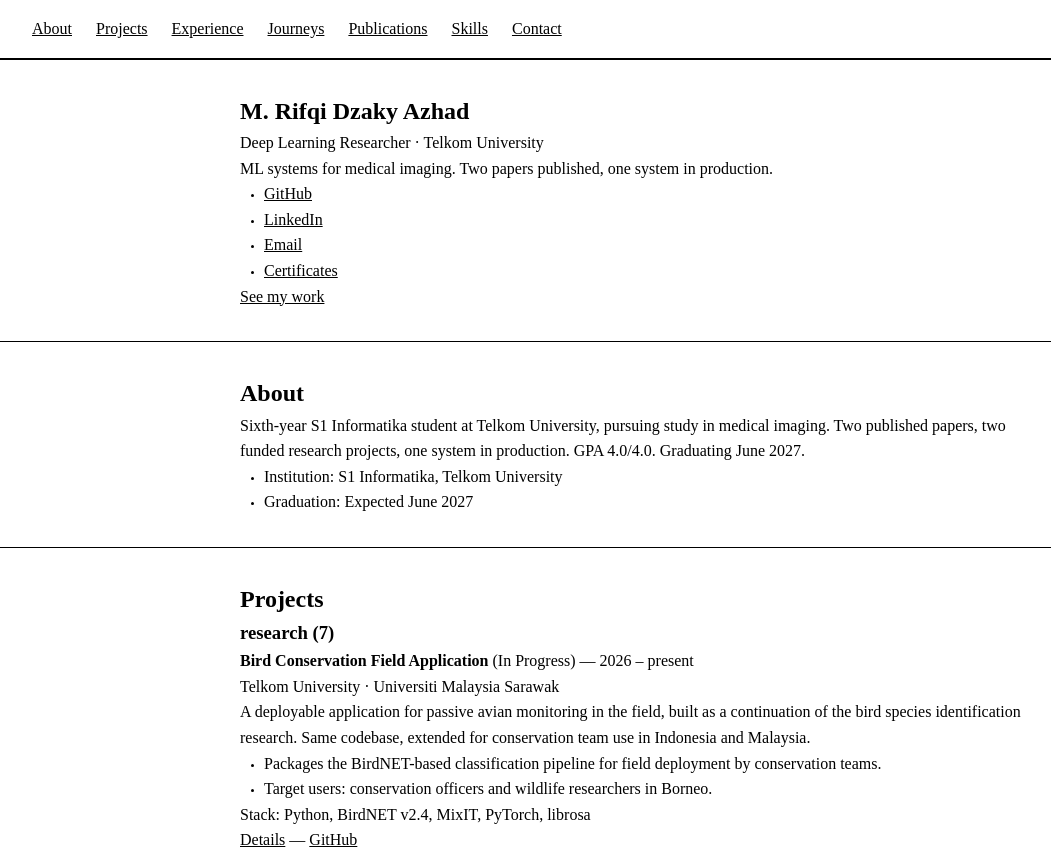
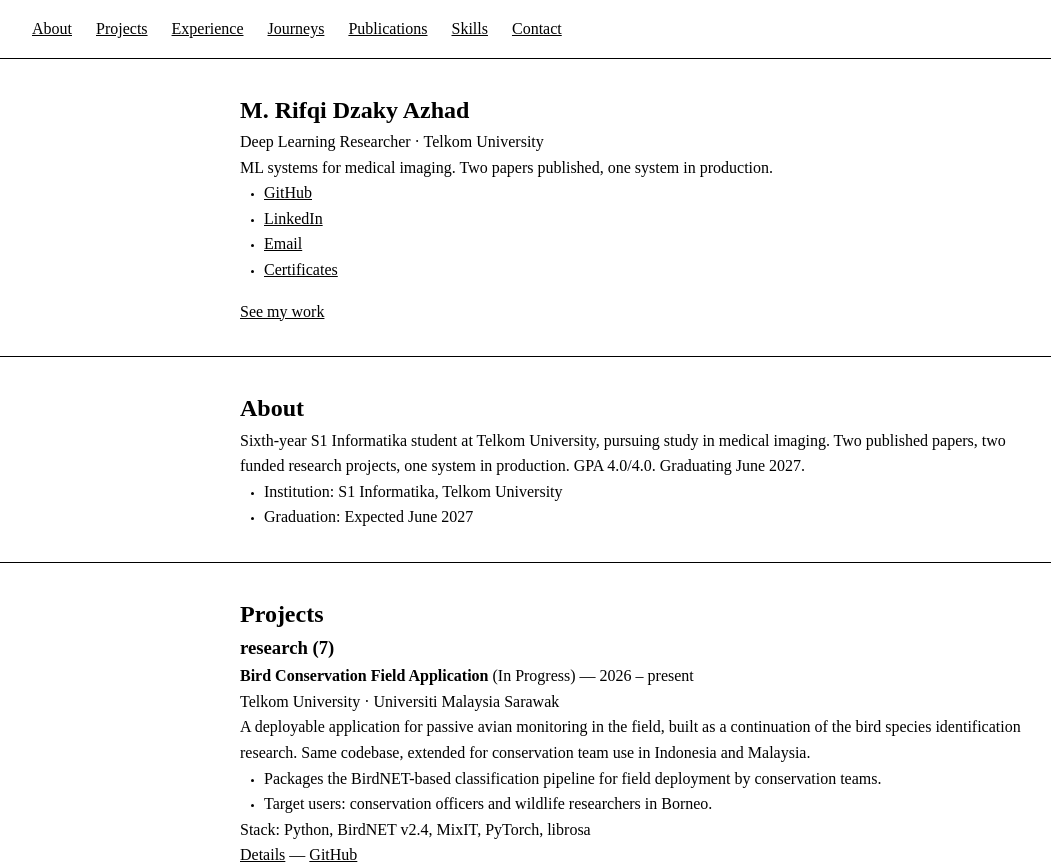
Before and after one commit to Liamours/portofolio-app, a Nuxt app: page / in a window 1280 px wide. Shown: the top 864 px of the page, without its empty margins (0-1051 px from the left). Built offline with nearby package versions, Linux system fonts and the light colour scheme.

Commit message:
Hero: remove top border, add spacing above CTA

```diff
--- a/app/components/sections/HeroSection.vue
+++ b/app/components/sections/HeroSection.vue
@@ -1,5 +1,5 @@
 <template>
-  <section id="hero" class="section">
+  <section id="hero" class="section hero-section">
     <div class="container">
       <div v-if="hero">
         <h1>{{ hero.name }}</h1>
@@ -19,3 +19,8 @@
 <script setup lang="ts">
 const { data: hero } = await useHero()
 </script>
+
+<style scoped>
+.hero-section { border-top: none; }
+.hero-section a[href="#projects"] { display: block; margin-top: 1rem; }
+</style>
```
